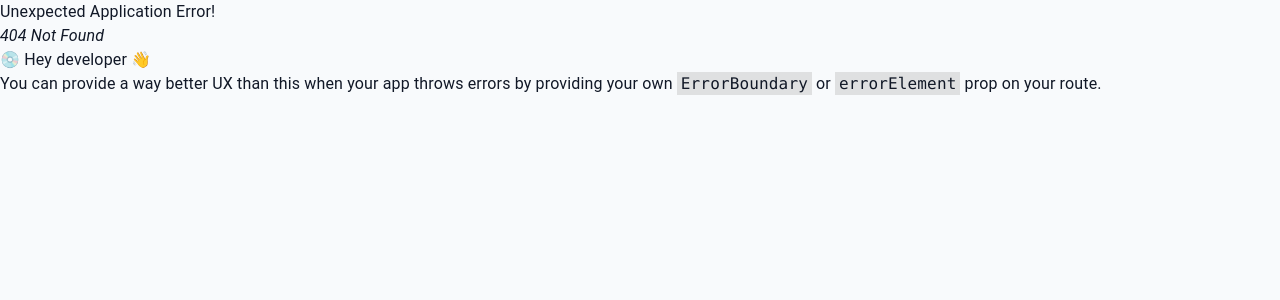
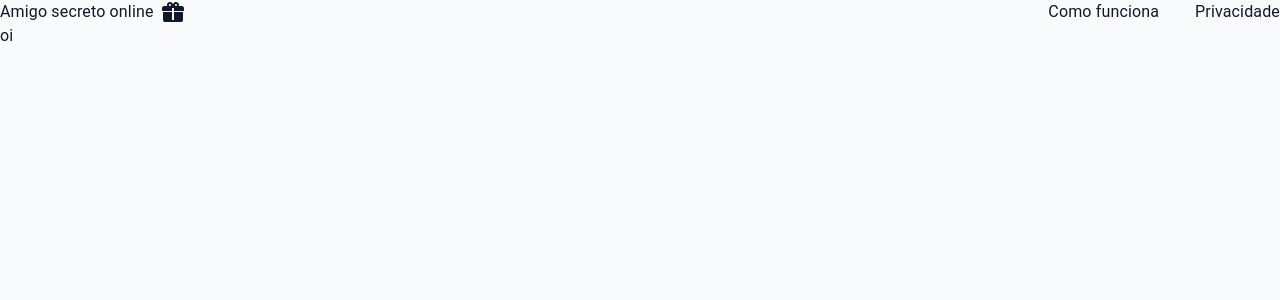
Before and after one commit to AndreNascimento1998/Gift-Match, a React (Vite) app: page /register in a window 1280 px wide. Before the commit this address had no page. Shown: the top 300 px of the page. Built offline with nearby package versions, Linux system fonts and the light colour scheme.

Commit message:
feat: create LoggedOutLayout and HeaderLoggedOut components, update routing for registration page

```diff
--- a/src/App.tsx
+++ b/src/App.tsx
@@ -1,11 +1,11 @@
 import { Outlet } from "react-router-dom"
 import "./App.scss"
-import Header from "./pages/Header/Index"
+import HeaderLoggedOut from "./pages/HeaderLoggedOut/Index"
 
 function App() {
     return (
         <div className="w-full">
-            <Header />
+            <HeaderLoggedOut />
             <main>
                 <Outlet />
             </main>
--- /dev/null
+++ b/src/layouts/LoggedOutLayou.tsx/Index.tsx
@@ -0,0 +1,16 @@
+import HeaderLoggedOut from "@/pages/HeaderLoggedOut/Index"
+
+type LoggedOutLayoutProps = {
+    children: React.ReactNode
+}
+
+const LoggedOutLayout = ({ children }: LoggedOutLayoutProps) => {
+    return (
+        <>
+            <HeaderLoggedOut />
+            {children}
+        </>
+    )
+}
+
+export default LoggedOutLayout
--- a/src/pages/Header/Index.tsx
+++ b/src/pages/HeaderLoggedOut/Index.tsx
@@ -2,7 +2,7 @@ import GiftIcon from "@/components/icons/GiftIcon"
 import useHeader from "./hooks/useHeader"
 import ButtonHamburguerIcon from "@/components/icons/ButtonHamburguerIcon"
 
-const Header = () => {
+const HeaderLoggedOut = () => {
     const headerHook = useHeader()
 
     const { toggleTheme } = headerHook
@@ -33,4 +33,4 @@ const Header = () => {
     )
 }
 
-export default Header
+export default HeaderLoggedOut
--- /dev/null
+++ b/src/pages/RegisterPage/Index.tsx
@@ -0,0 +1,9 @@
+const RegisterPage = () => {
+    return (
+        <>
+            oi
+        </>
+    )
+}
+
+export default RegisterPage
--- a/src/router/index.tsx
+++ b/src/router/index.tsx
@@ -3,8 +3,18 @@ import { createBrowserRouter } from "react-router-dom"
 import App from "@/App"
 import Home from "@/pages/Home/Home"
 import About from "@/pages/About/About"
+import RegisterPage from "@/pages/RegisterPage/Index"
+import LoggedOutLayout from "@/layouts/LoggedOutLayou.tsx/Index"
 
 const router = createBrowserRouter([
+    {
+        path: "/register",
+        element: (
+            <LoggedOutLayout>
+                <RegisterPage />
+            </LoggedOutLayout>
+        ),
+    },
     {
         path: "/",
         element: <App />,
```
Also changed, not shown: src/pages/HeaderLoggedOut/hooks/useHeader.ts (renamed from src/pages/Header/hooks/useHeader.ts).
